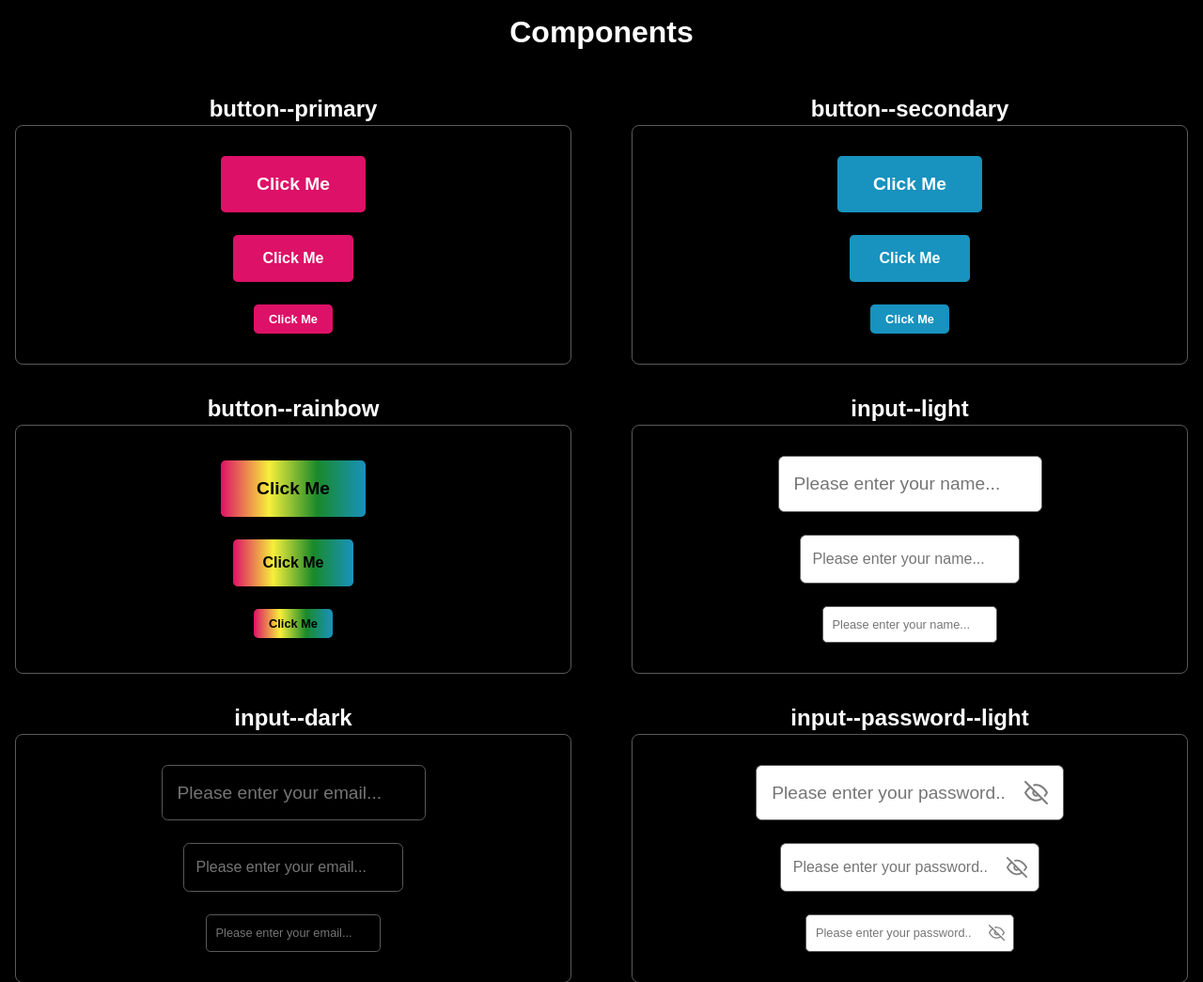
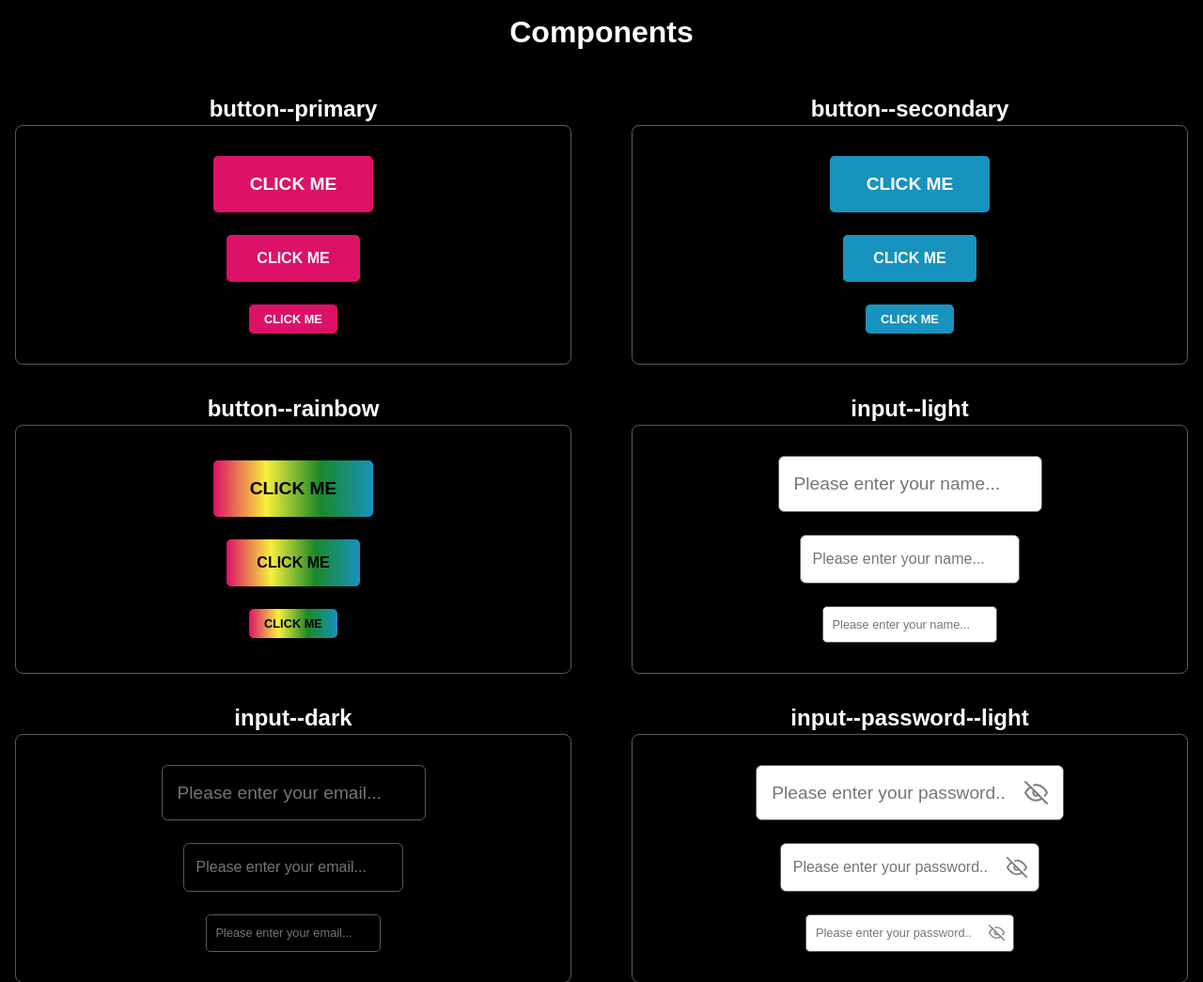
Before and after one commit to sh20-2025/offaxis, a Django app: page /components in a window 1280 px wide. Shown: the top 1045 px of the page at 94% size. Run offline with Django 5.2, Linux system fonts and the light colour scheme.

Commit message:
feat: make all button text uppercase

```diff
--- a/static/styles/components.css
+++ b/static/styles/components.css
@@ -8,6 +8,7 @@
   outline: none;
   cursor: pointer;
   transition: all 0.3s ease;
+  text-transform: uppercase;
 }
 
 .btn-sm {
```
